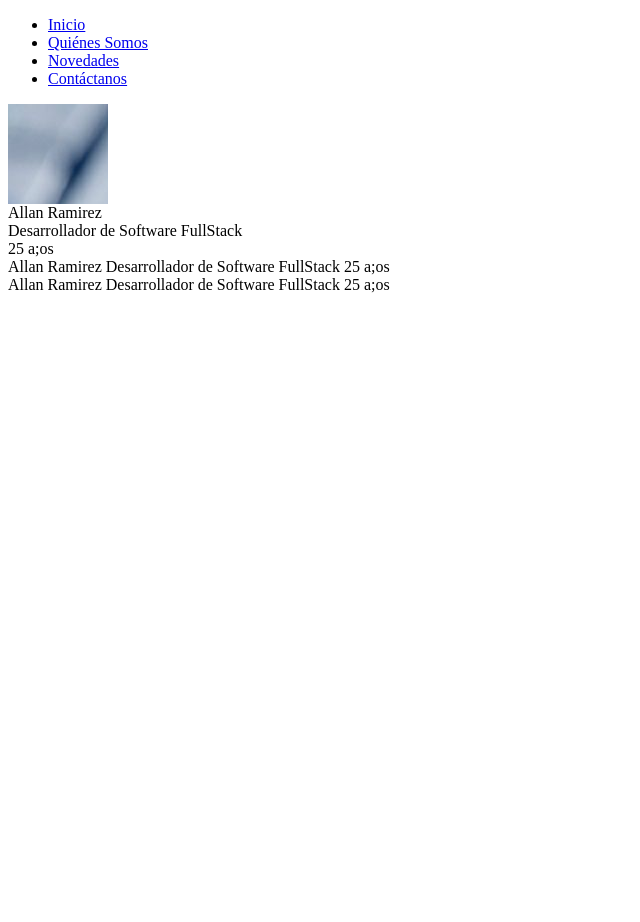
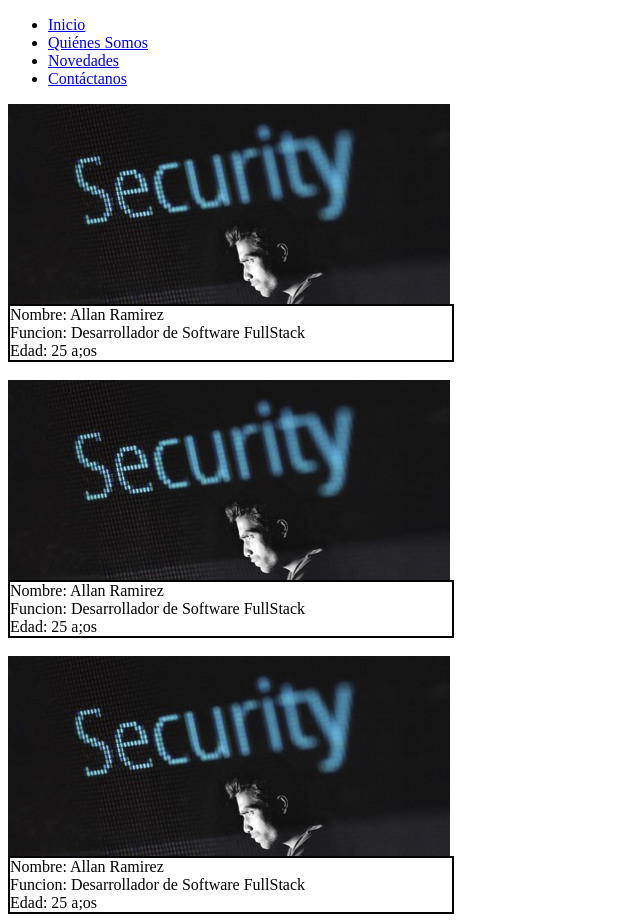
Before and after one commit to developeramirez/grupo3, a plain HTML site: page quienesomos.html in a window 1280 px wide. Shown: the whole page, without its empty margins (0-640 px from the left). Before the commit the page ends 800 px from the top, so only its background shows below. Drawn offline with Linux system fonts and the light colour scheme.

Commit message:
estructuracion de tarjeta en archivo quienesomos.html

```diff
--- a/quienesomos.html
+++ b/quienesomos.html
@@ -10,41 +10,37 @@
     <li><a href="novedades.html">Novedades</a></li>
     <li><a href="contacto.html">Contáctanos</a></li>
   </ul>
-  <div class="imagen" style="height: 100px;width: 100px;background-image: url(img/noticia2.jpg)">
-
-
-  </div>
-  <div class="info" style="width: 300px; display: inline;">
-  	<form class="contaco">
-  		<label>Allan Ramirez</label><br>
-  		<label>Desarrollador de Software FullStack</label><br>
-  		<label>25 a;os</label><br>
+  <div class="imagen" style="height: 200px;width: 35%;background-image: url(img/noticia1.jpg)"></div>
+  <div class="info" style="display: inline-block; width: 35%; border: 2px solid black;">
+  	<form class="contaco" style="width: 100%;display: block;">
+  		<label>Nombre: Allan Ramirez</label><br>
+  		<label>Funcion: Desarrollador de Software FullStack</label><br>
+  		<label>Edad: 25 a;os</label><br>
 
   	</form>
   </div>
-   <div class="imagen">
+<br><br>
 
-
-  </div>
-  <div class="info">
-  	<form class="contaco">
-  		<label>Allan Ramirez</label>
-  		<label>Desarrollador de Software FullStack</label>
-  		<label>25 a;os</label>
+  <div class="imagen" style="height: 200px;width: 35%;background-image: url(img/noticia1.jpg)"></div>
+  <div class="info" style="display: inline-block; width: 35%; border: 2px solid black;">
+  	<form class="contaco" style="width: 100%;display: block;">
+  		<label>Nombre: Allan Ramirez</label><br>
+  		<label>Funcion: Desarrollador de Software FullStack</label><br>
+  		<label>Edad: 25 a;os</label><br>
 
   	</form>
   </div>
-   <div class="imagen">
 
-
-  </div>
-  <div class="info">
-  	<form class="contaco">
-  		<label>Allan Ramirez</label>
-  		<label>Desarrollador de Software FullStack</label>
-  		<label>25 a;os</label>
+  <br><br>
+  <div class="imagen" style="height: 200px;width: 35%;background-image: url(img/noticia1.jpg)"></div>
+  <div class="info" style="display: inline-block; width: 35%; border: 2px solid black;">
+  	<form class="contaco" style="width: 100%;display: block;">
+  		<label>Nombre: Allan Ramirez</label><br>
+  		<label>Funcion: Desarrollador de Software FullStack</label><br>
+  		<label>Edad: 25 a;os</label><br>
 
   	</form>
   </div>
+
 </body>
 </html>
```
